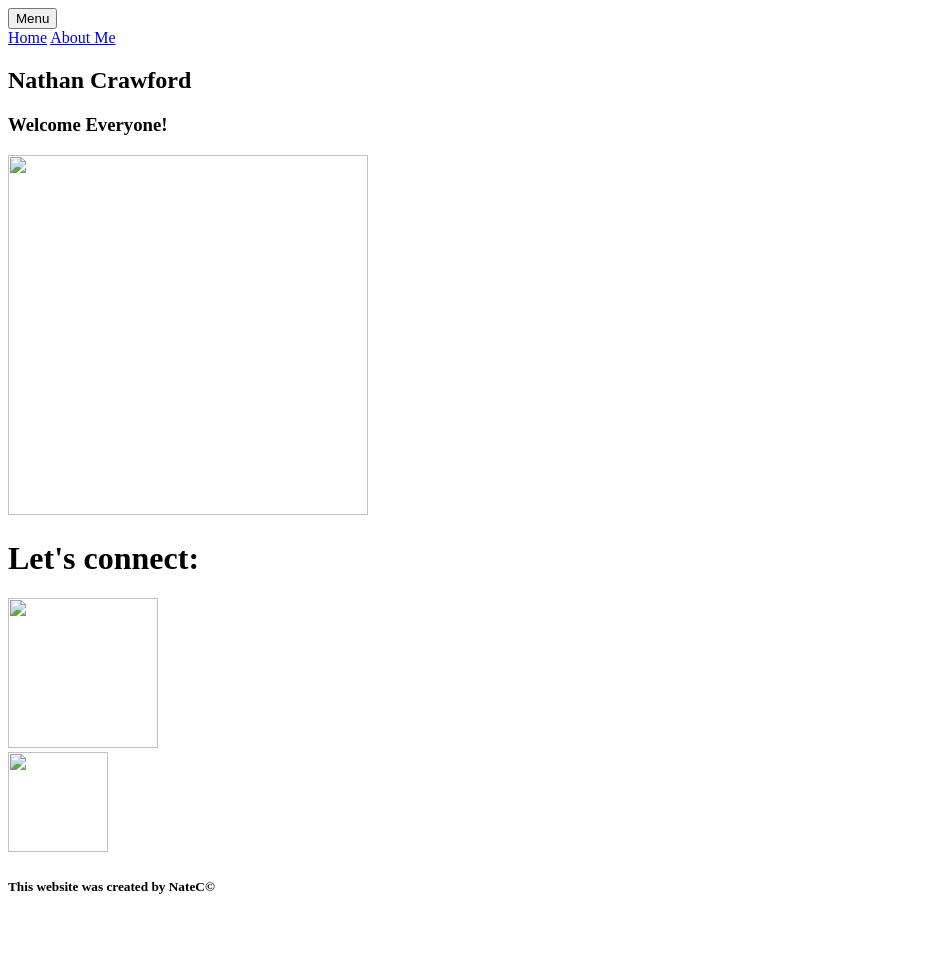
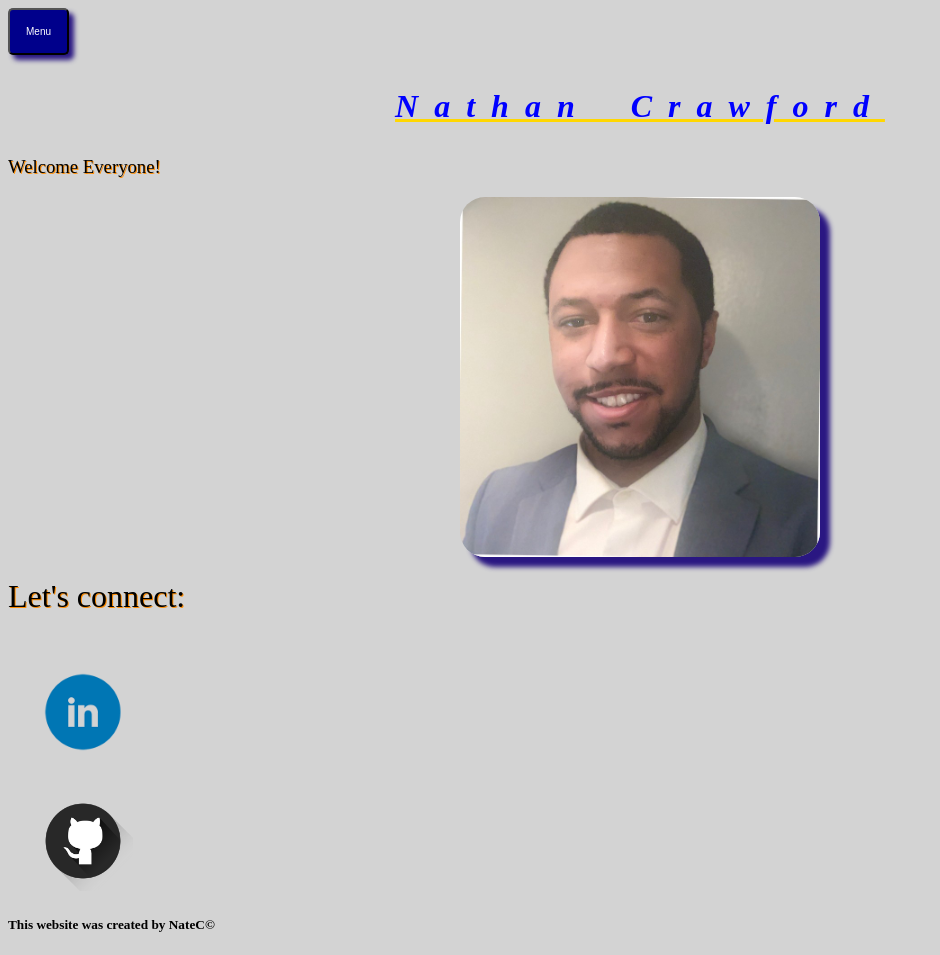
Before and after one commit to ncrawford22/nathancrawford1, a plain HTML site: page index.html in a window 1280 px wide. Shown: the whole page, without its empty margins (0-940 px from the left). Before the commit the page ends 917 px from the top, so only its background shows below. Drawn offline with Linux system fonts and the light colour scheme; the site is published under a folder, as on GitHub Pages, so addresses that start at the root find nothing.

Commit message:
Update index.html

```diff
--- a/index.html
+++ b/index.html
@@ -2,15 +2,15 @@
 <html>
 <head>
     <link rel="stylesheet" type="text/css"
-            href="/css/main.css">
+            href="./css/main.css">
     <title>Home | Nathan Crawford</title>
 </head>
 <body>
     <div class="dropdown">
         <button onclick="dropDown()" class="dropbtn">Menu</button>
         <div id="dropMenu" class="dropdownContent">
-          <a href="/index.html">Home</a>
-          <a href="/pages/about.html">About Me</a>
+          <a href="./index.html">Home</a>
+          <a href="./pages/about.html">About Me</a>
         </div>
     </div>
 
@@ -21,15 +21,15 @@
     </div>
 
     <div id="profilePic">
-        <a href="https://www.linkedin.com/in/nathanwcrawford/"><img class="mainImage" src="/images/Just_Me.jpg" height="360px" width="360px"></a>
+        <a href="https://www.linkedin.com/in/nathanwcrawford/"><img class="mainImage" src="./images/Just_Me.jpg" height="360px" width="360px"></a>
     </div>
-    <script src="/js/menu.js"></script>
+    <script src="./js/menu.js"></script>
 </body>
 
 <footer>
     <h1>Let's connect:</h1>
-    <div id="connect"><a href="https://www.linkedin.com/in/nathanwcrawford/"><img src="/images/linkedin.png" height="150px" width="150px"></a></div>
-    <div id="connect2"><a href="https://github.com/ncrawford22"><img src="/images/github.png" height="100px" width="100px"></a></div>
+    <div id="connect"><a href="https://www.linkedin.com/in/nathanwcrawford/"><img src="./images/linkedin.png" height="150px" width="150px"></a></div>
+    <div id="connect2"><a href="https://github.com/ncrawford22"><img src="./images/github.png" height="100px" width="100px"></a></div>
 
     <h5>This website was created by NateC&copy;</h5>
 </footer>
```
